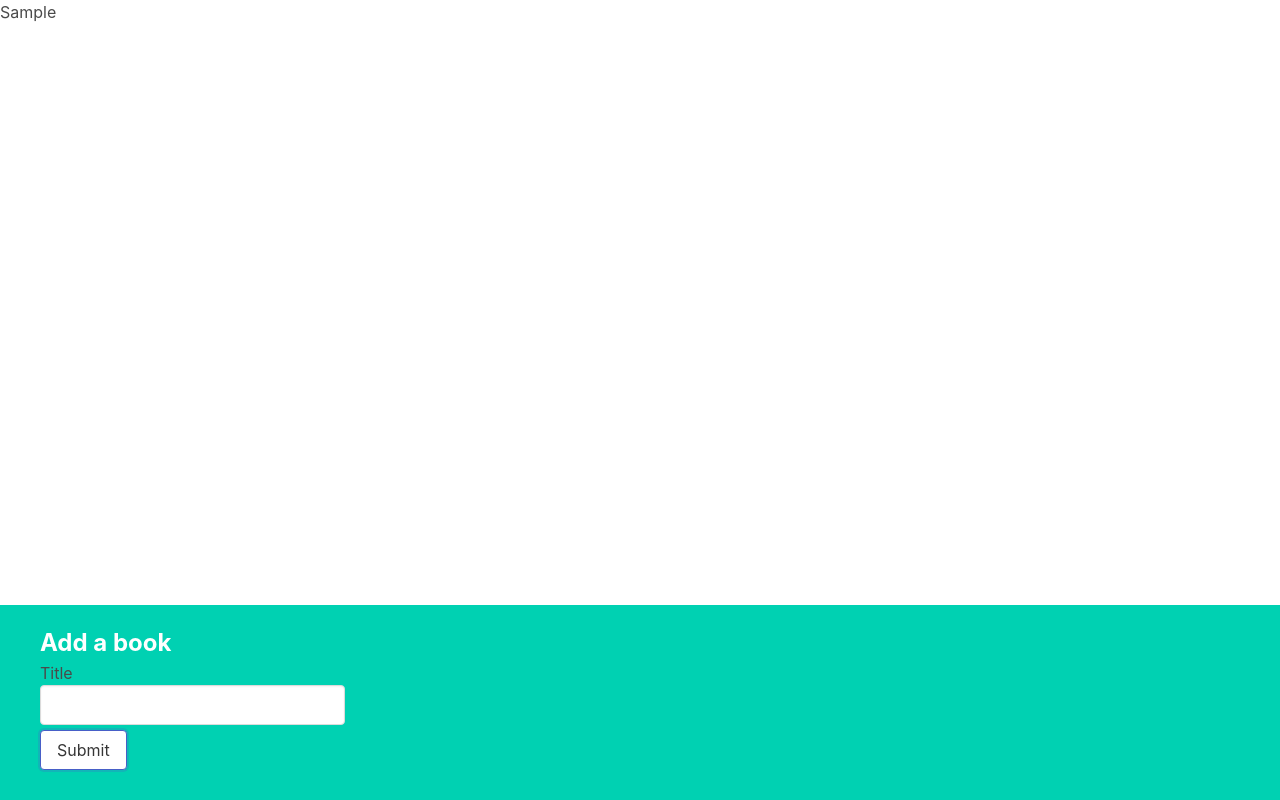
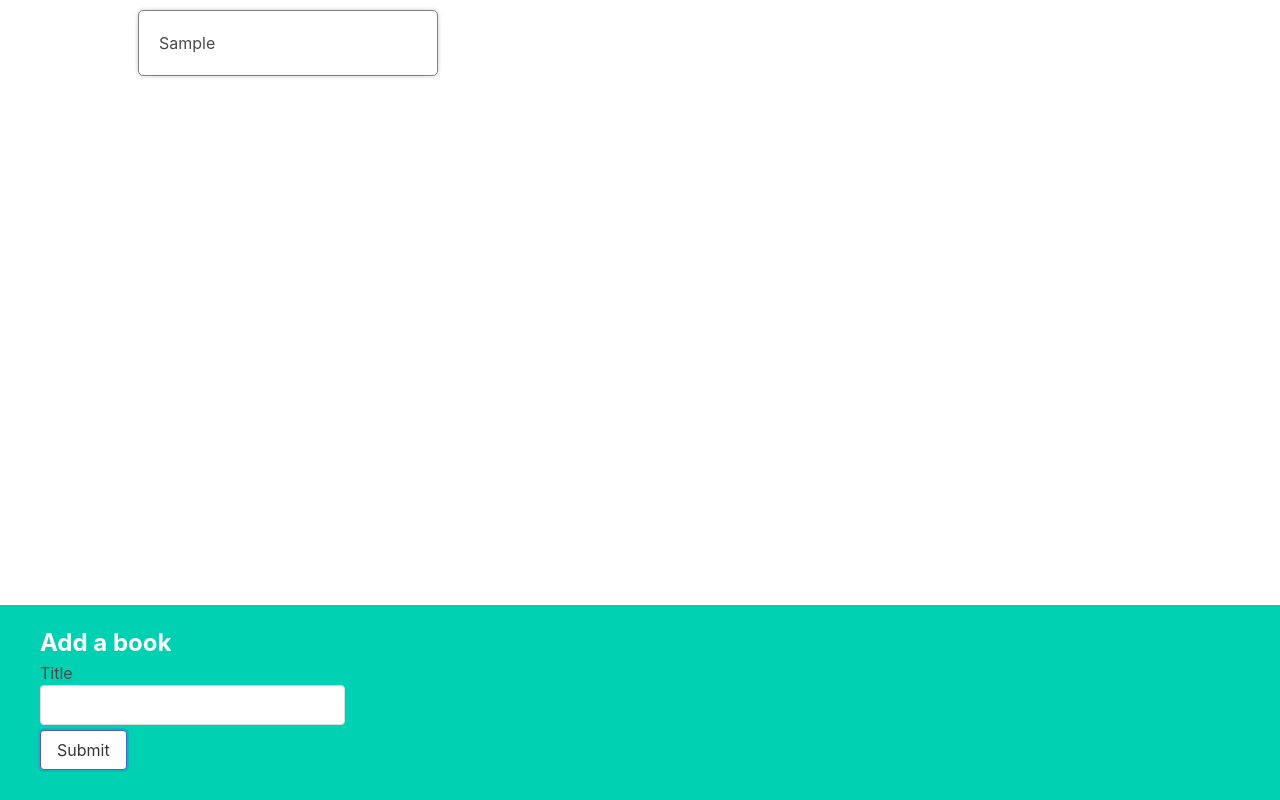
Before and after one commit to Victor-Guerrero-Devs/react-books-app, a React (Vite) app: page / in a window 1280 px wide. Both pictures are taken after typing "Sample" into the empty fields and a click on the button "Submit". Built offline with nearby package versions, Linux system fonts and the light colour scheme.

Commit message:
Build delete book functionality

```diff
--- a/src/App.tsx
+++ b/src/App.tsx
@@ -10,6 +10,11 @@
 const App = () => {
   const [books, setBooks] = useState<Book[]>([]);
 
+  const handleDeleteBook = (bookId: string) => {
+    const updatedBooks = books.filter((book) => book.id !== bookId);
+    setBooks(updatedBooks);
+  };
+
   const handleCreateBook = (newBook: string) => {
     const newBookObj = {
       id: Math.round(Math.random() * 9999).toString(),
@@ -21,10 +26,10 @@
   };
 
   return (
-    <>
-      <BookList books={books} />
+    <div className="app">
+      <BookList books={books} onDeleteBook={handleDeleteBook} />
       <BookCreate onCreateBook={handleCreateBook} />
-    </>
+    </div>
   );
 };
 
--- a/src/components/BookList.tsx
+++ b/src/components/BookList.tsx
@@ -3,16 +3,14 @@
 
 type BookListProps = {
   books: Book[];
+  onDeleteBook: (bookId: string) => void;
 };
 
-const BookList = ({ books }: BookListProps) => {
-  return (
-    <ul>
-      {books.map((book) => (
-        <BookShow key={book.id} book={book} />
-      ))}
-    </ul>
-  );
+const BookList = ({ books, onDeleteBook }: BookListProps) => {
+  const renderedBooks = books.map((book) => (
+    <BookShow key={book.id} book={book} onDeleteBook={onDeleteBook} />
+  ));
+  return <div className="book-list">{renderedBooks}</div>;
 };
 
 export default BookList;
--- a/src/components/BookShow.tsx
+++ b/src/components/BookShow.tsx
@@ -2,10 +2,15 @@
 
 type BookShowProps = {
   book: Book;
+  onDeleteBook: (bookId: string) => void;
 };
 
-const BookShow = ({ book }: BookShowProps) => {
-  return <li>{book.title}</li>;
+const BookShow = ({ book, onDeleteBook }: BookShowProps) => {
+  return (
+    <div className="book-show" onClick={() => onDeleteBook(book.id)}>
+      {book.title}
+    </div>
+  );
 };
 
 export default BookShow;
```
